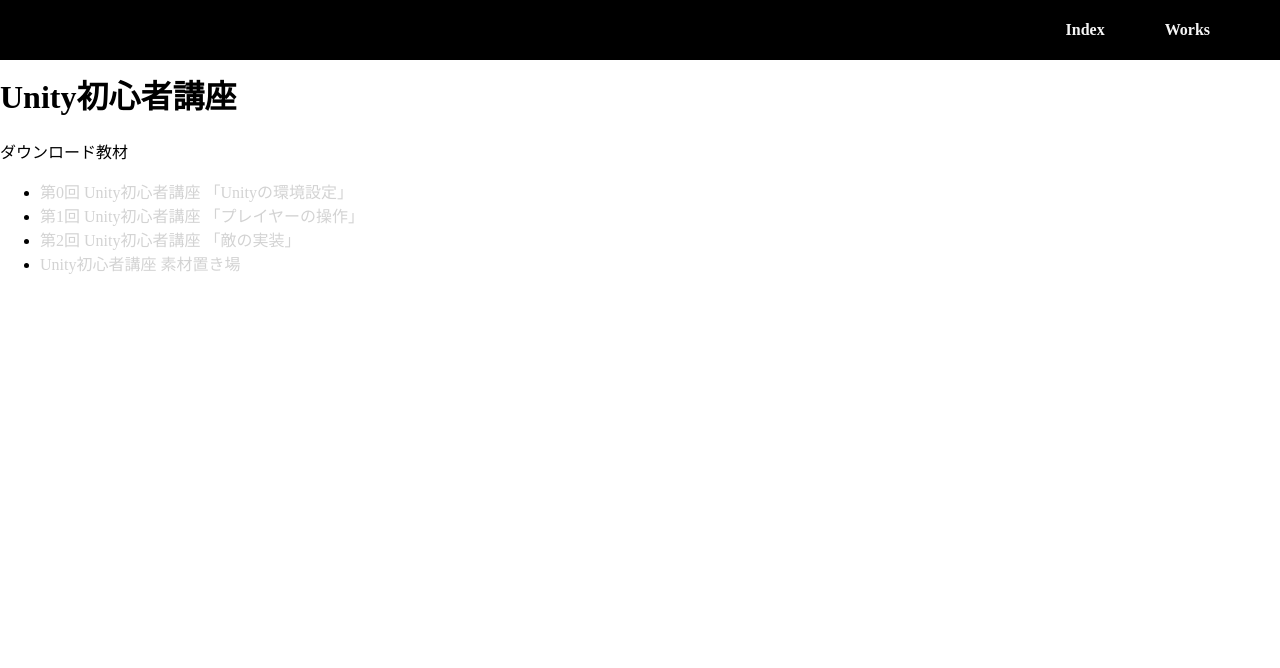
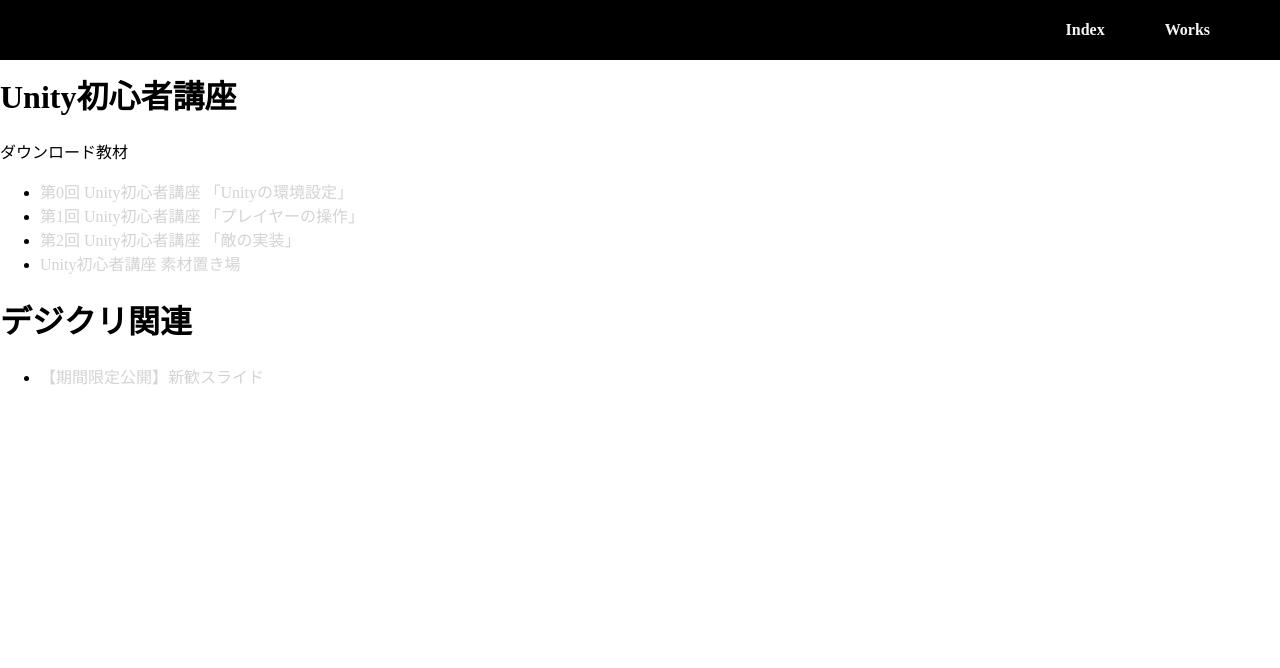
Before and after one commit to RoperaSn88/Portfolio, a plain HTML site: page Works.html in a window 1280 px wide. Shown: the top 668 px of the page. Drawn offline with Linux system fonts and the light colour scheme.

Commit message:
デジクリスライド追加

```diff
--- a/Works.html
+++ b/Works.html
@@ -40,6 +40,11 @@
                     <li><a href="pdfs/base_ver2.unitypackage" download="base_ver2.unitypackage" class="downloadCal">Unity初心者講座 素材置き場</a></li>
 
                 </ul>
+
+                <h1>デジクリ関連</h1>
+                <ul>
+                    <li><a href="pdfs/新歓スライド_デジクリ_完全版.pdf" class="downloadCal">【期間限定公開】新歓スライド</a></li>
+                </ul>
             </main>
 
             <footer>
```
Also changed, not shown: 1 other file.
